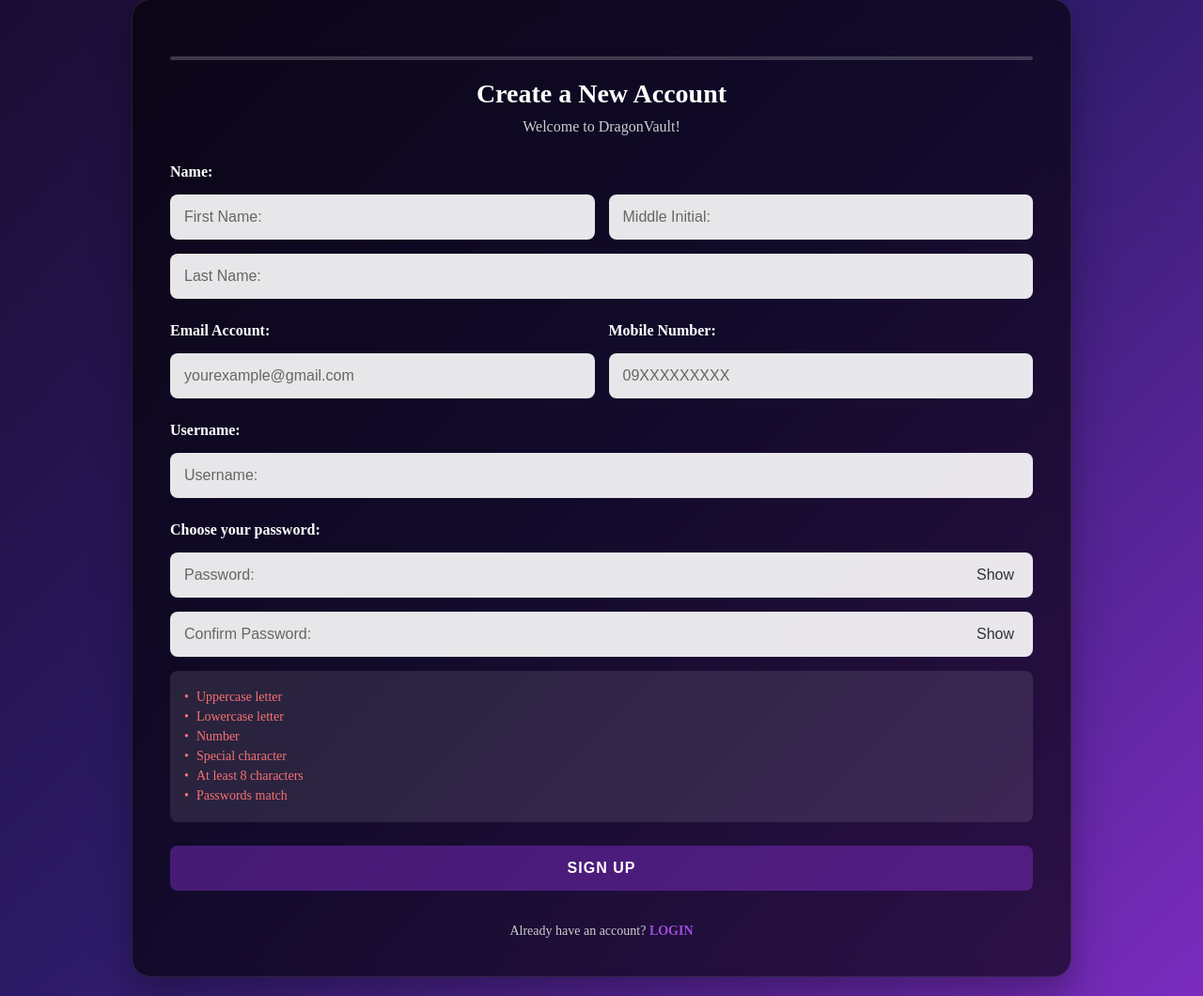
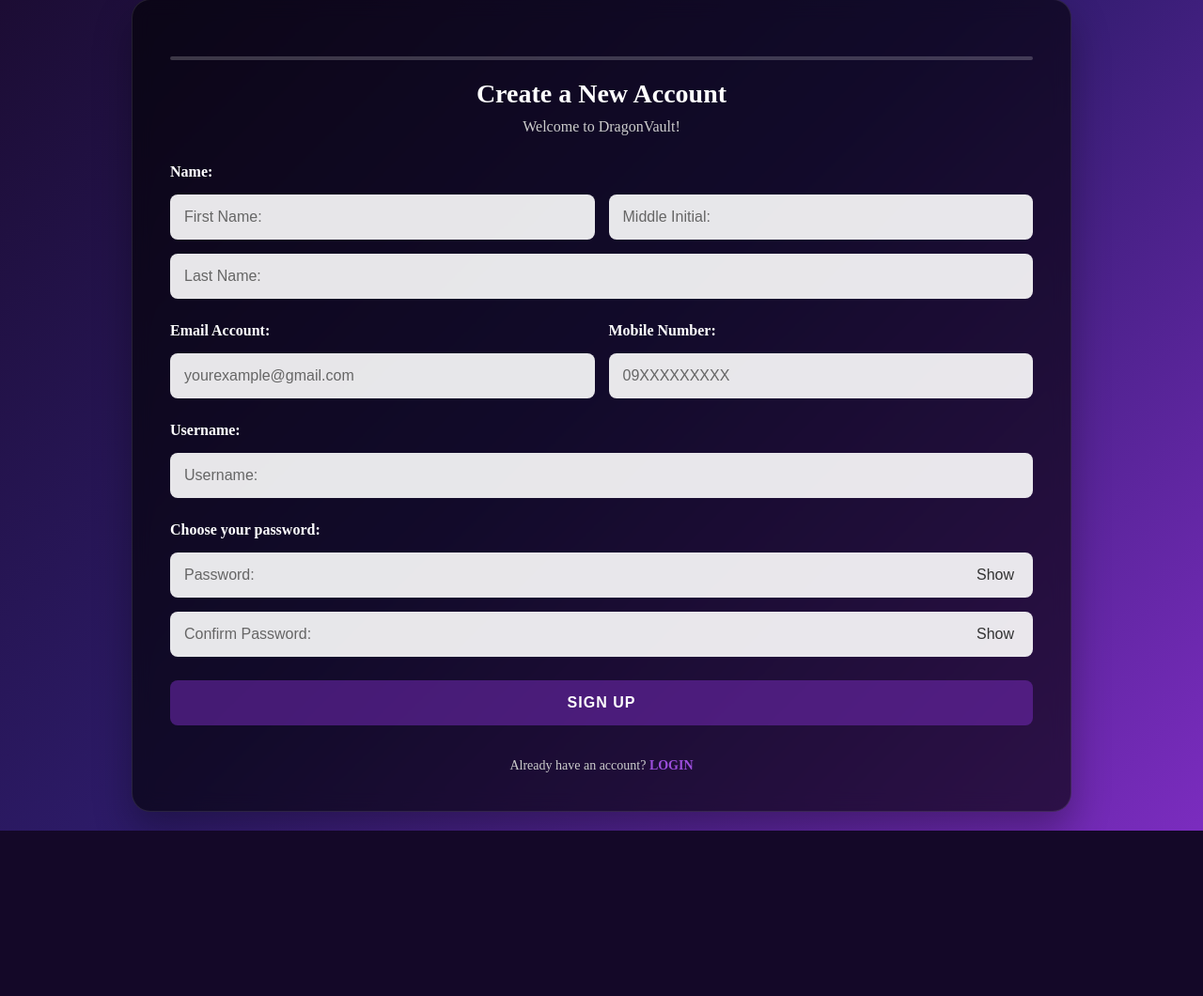
Before and after one commit to PUP-BSIT/project-dragonfly, a PHP site: page /Dragon_Vault/public/register.html in a window 1280 px wide. Shown: the part 111-1171 px from the top of the page at 94% size. After the commit the page ends 995 px from the top, so only its background shows below. Run offline with PHP 8.4, Linux system fonts and the light colour scheme.

Commit message:
update register password validation

```diff
--- a/Dragon_Vault/public/css/register.css
+++ b/Dragon_Vault/public/css/register.css
@@ -743,3 +743,13 @@ body {
 .toggle-password:hover {
     opacity: 0.8;
 }
+
+/* Add unmet requirement style for registration */
+.requirement-not-met {
+    color: #ef4444; /* Tailwind's red-500 */
+    margin-bottom: 8px;
+    display: flex;
+    align-items: center;
+    gap: 8px;
+    font-size: 16px;
+}
--- a/Dragon_Vault/public/js/register.js
+++ b/Dragon_Vault/public/js/register.js
@@ -127,35 +127,47 @@ document.addEventListener("DOMContentLoaded", () => {
         const password = passwordInput.value;
         const confirmPassword = confirmPasswordInput.value;
 
+        const isLongEnough = password.length >= 8;
         const hasUpperCase = /[A-Z]/.test(password);
         const hasLowerCase = /[a-z]/.test(password);
         const hasNumbers = /\d/.test(password);
         const hasSpecialChar = /[!@#$%^&*(),.?\":{}|<>]/.test(password);
-        const isLongEnough = password.length >= 8;
         const passwordsMatch = password === confirmPassword && password.length > 0;
 
-        // Update requirement indicators
-        document.getElementById("req-uppercase").className = `requirement ${
-            hasUpperCase ? "valid" : "invalid"
-        }`;
-        document.getElementById("req-lowercase").className = `requirement ${
-            hasLowerCase ? "valid" : "invalid"
-        }`;
-        document.getElementById("req-number").className = `requirement ${
-            hasNumbers ? "valid" : "invalid"
-        }`;
-        document.getElementById("req-special").className = `requirement ${
-            hasSpecialChar ? "valid" : "invalid"
-        }`;
-        document.getElementById("req-length").className = `requirement ${
-            isLongEnough ? "valid" : "invalid"
-        }`;
-        document.getElementById("matchReqReg").className = `requirement ${
-            passwordsMatch ? "valid" : "invalid"
-        }`;
+        // Individual requirement visibility and red color
+        const reqs = [
+            { id: "req-length", met: isLongEnough },
+            { id: "req-uppercase", met: hasUpperCase },
+            { id: "req-lowercase", met: hasLowerCase },
+            { id: "req-number", met: hasNumbers },
+            { id: "req-special", met: hasSpecialChar },
+            { id: "matchReqReg", met: passwordsMatch }
+        ];
+        let unmetCount = 0;
+        reqs.forEach(r => {
+            const el = document.getElementById(r.id);
+            if (el) {
+                if (r.met) {
+                    el.style.display = 'none';
+                    el.classList.remove('requirement-not-met');
+                } else {
+                    el.style.display = 'flex';
+                    el.classList.add('requirement-not-met');
+                    unmetCount++;
+                }
+            }
+        });
 
-        const allValid = hasUpperCase && hasLowerCase && hasNumbers && hasSpecialChar && isLongEnough && passwordsMatch;
+        const allValid = isLongEnough && hasUpperCase && hasLowerCase && hasNumbers && hasSpecialChar && passwordsMatch;
         signUpBtn.disabled = !allValid;
+
+        // Show/hide requirements box
+        const reqBox = document.querySelector('.password-requirements');
+        if (password.length >= 8 && unmetCount > 0) {
+            reqBox.style.display = 'block';
+        } else {
+            reqBox.style.display = 'none';
+        }
     }
 
     // Add input event listeners for real-time password checking
@@ -334,4 +346,16 @@ document.addEventListener("DOMContentLoaded", () => {
 
     // Initialize password requirements check on load
     checkPasswordRequirements();
+
+    // Hide all requirements individually on load
+    ["req-length","req-uppercase","req-lowercase","req-number","req-special","matchReqReg"].forEach(id => {
+        const el = document.getElementById(id);
+        if (el) {
+            el.style.display = 'flex';
+            el.classList.add('requirement-not-met');
+        }
+    });
+
+    const reqBox = document.querySelector('.password-requirements');
+    if (reqBox) reqBox.style.display = 'none';
 });
--- a/Dragon_Vault/public/register.html
+++ b/Dragon_Vault/public/register.html
@@ -130,23 +130,23 @@
                                 </div>
                             </div>
                             <div class="password-requirements">
+                                <div class="requirement" id="req-length">
+                                    At least 8 characters long
+                                </div>
                                 <div class="requirement" id="req-uppercase">
-                                    <span>•</span> Uppercase letter
+                                    Contains uppercase letter
                                 </div>
                                 <div class="requirement" id="req-lowercase">
-                                    <span>•</span> Lowercase letter
+                                    Contains lowercase letter
                                 </div>
                                 <div class="requirement" id="req-number">
-                                    <span>•</span> Number
+                                    Contains at least one number
                                 </div>
                                 <div class="requirement" id="req-special">
-                                    <span>•</span> Special character
-                                </div>
-                                <div class="requirement" id="req-length">
-                                    <span>•</span> At least 8 characters
+                                    Contains special character
                                 </div>
                                 <div class="requirement" id="matchReqReg">
-                                    <span>•</span> Passwords match
+                                    Passwords must match
                                 </div>
                             </div>
                         </div>
```
